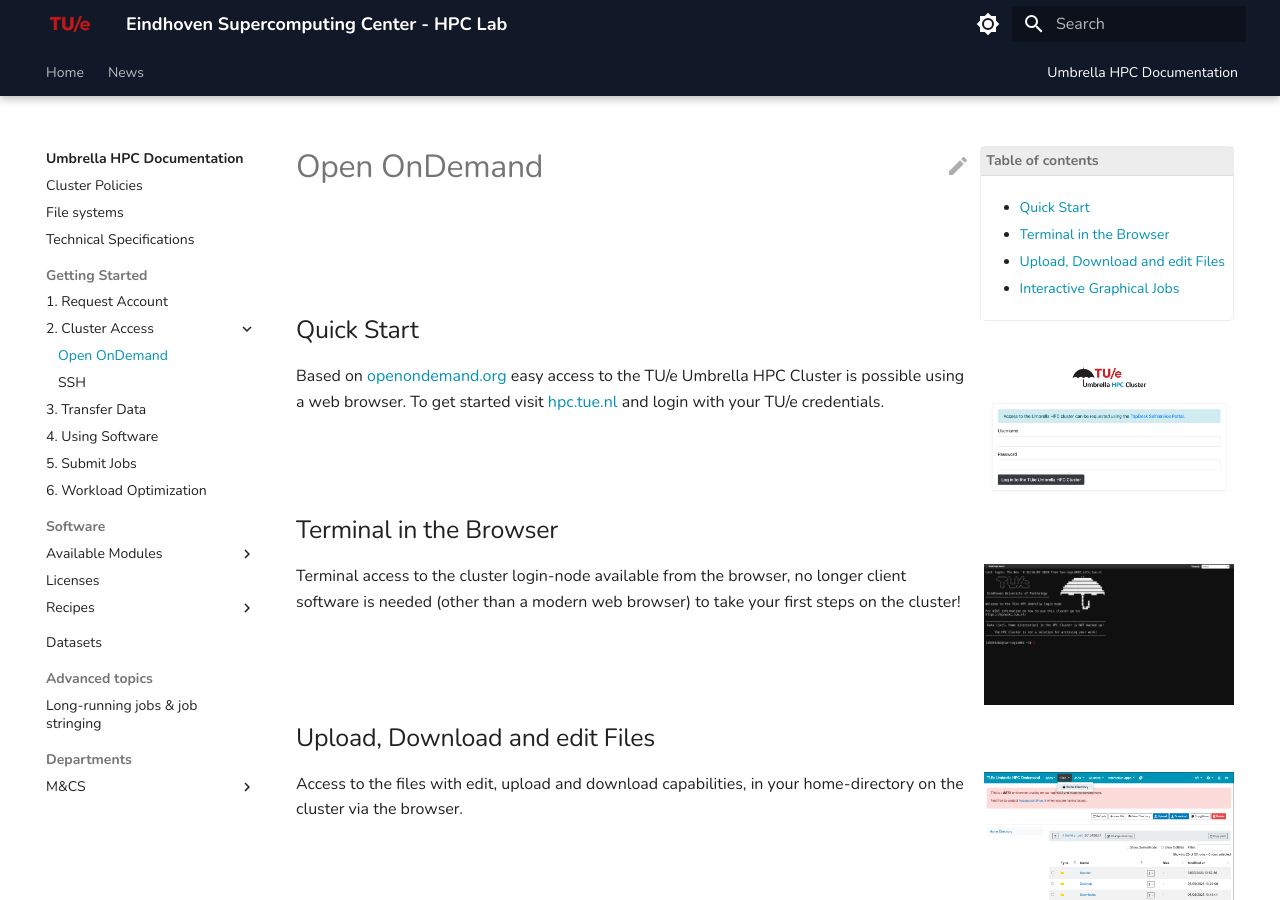
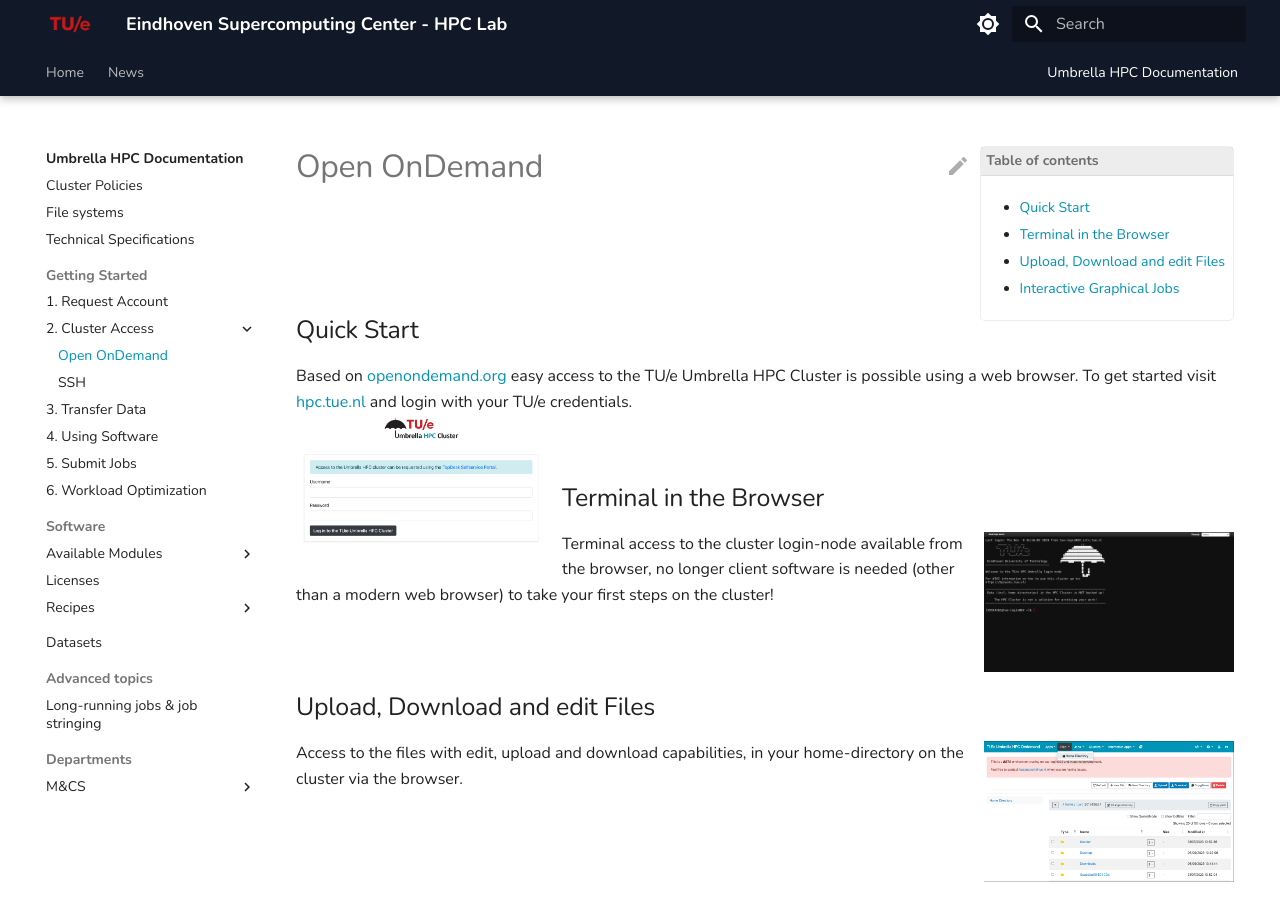
Before and after one commit to gferhpc/supercomputing.tue.nl, an MkDocs documentation site: the page built from pages/documentation/steps/access/openondemand.md, in a window 1280 px wide and 900 px high. Built offline with MkDocs 1.6.1 and Material for MkDocs 9.7.7, drawn with Linux system fonts in a browser that asks for light colours.

Commit message:
Update openondemand.md

```diff
--- a/pages/documentation/steps/access/openondemand.md
+++ b/pages/documentation/steps/access/openondemand.md
@@ -4,9 +4,10 @@
 
 ## Quick Start
 
-![login-ood.png](login-ood.png){ align=right width=250px }
+
 Based on [openondemand.org](https://openondemand.org/){:target=_blank} easy access to the TU/e Umbrella HPC Cluster is possible using a web browser. To get started visit [hpc.tue.nl](https://hpc.tue.nl){:target=_blank} and login with your TU/e credentials.
-
+<br>
+![login-ood.png](login-ood.png){ align=left width=250px }
 <br/>
 
 ## Terminal in the Browser
```
